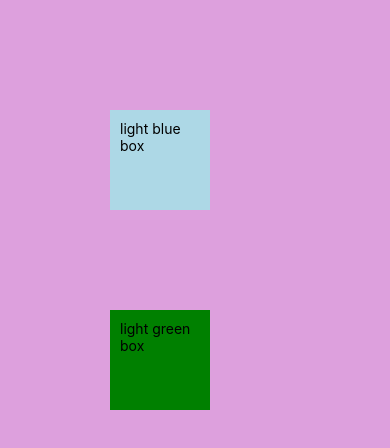
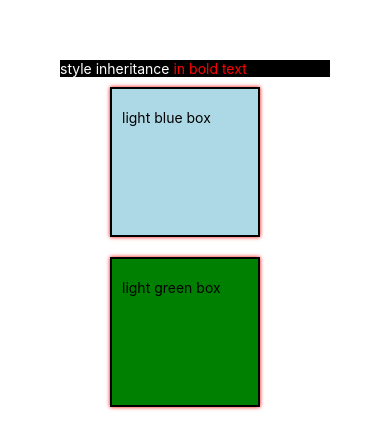
Before and after one commit to julesnikiema/AppReactNtive, a React Native app: screen / in a window 390 px wide. Shown: the top 448 px of the page. Built offline with nearby package versions, Linux system fonts and the light colour scheme.

Commit message:
box-model , boxshadow, style inheritance, fexbox

```diff
--- a/App.js
+++ b/App.js
@@ -7,26 +7,63 @@ export default function App(){
     <View style={styles.container}>
     {/* <Greet name="brice" /> */}
     {/* <Text style={styles.title}>Stylesheet API</Text> */}
-    <View>
-      <Text style={[styles.box ,styles.lightbluebg]}>light blue box </Text>
-    </View><View>
-      <Text  style={[styles.box, styles.lightgreenbg]} >light green box </Text>
+    <View style={styles.darkMode}>
+      <Text style={styles.darkModetext} >
+        style inheritance
+        <Text style={styles.boldText}> in bold text</Text>
+      </Text>
+    </View>
+    <View style={[styles.box, styles.lightbluebg, styles.androidShadow ]}>
+      <Text style= {{borderRadius :5, backgroundColor:"red "}}>light blue box </Text>
+    </View>
+    <View style={[styles.box, styles.lightgreenbg,styles.androidShadow]}>
+      <Text>light green box </Text>
     </View>
   </View>
 );
 }
 const styles = StyleSheet.create({
- container : { flex: 1,backgroundColor:"plum", padding: 60},
+ container : { flex: 1,backgroundColor:"white", padding: 60},
+ darkMode:{
+  backgroundColor:"black",
+ },
+ boldText:{
+  fontWeight : "condensed",
+  color:"red",
+ },
+ darkModetext:{
+  color:"white"
+ },
  box:{
-  padding : 10,
-  width: 100,
-  height :100,
+  width:150,
+  height:150,
+  paddingHorizontal:10,
+  paddingVertical: 20,
+  marginVertical:10,
+  borderWidth: 2,
   margin : 50
  },
 
  lightbluebg :{backgroundColor:"lightblue"},
 
  lightgreenbg: {
-  backgroundColor :"green"}
+  backgroundColor :"green"},
+
+  boxShadow:{
+    shadowColor:"red",
+    shadowOffset:{
+      width: 16,
+      height: 16,
+    },
+    shadowOpacity:0.6,
+    shadowRadius:4
+  },
+  androidShadow:{
+    shadowColor:"red",
+    elevation :50,
+
+    shadowOpacity:190,
+    shadowRadius:4
+  }
 
 });
```
